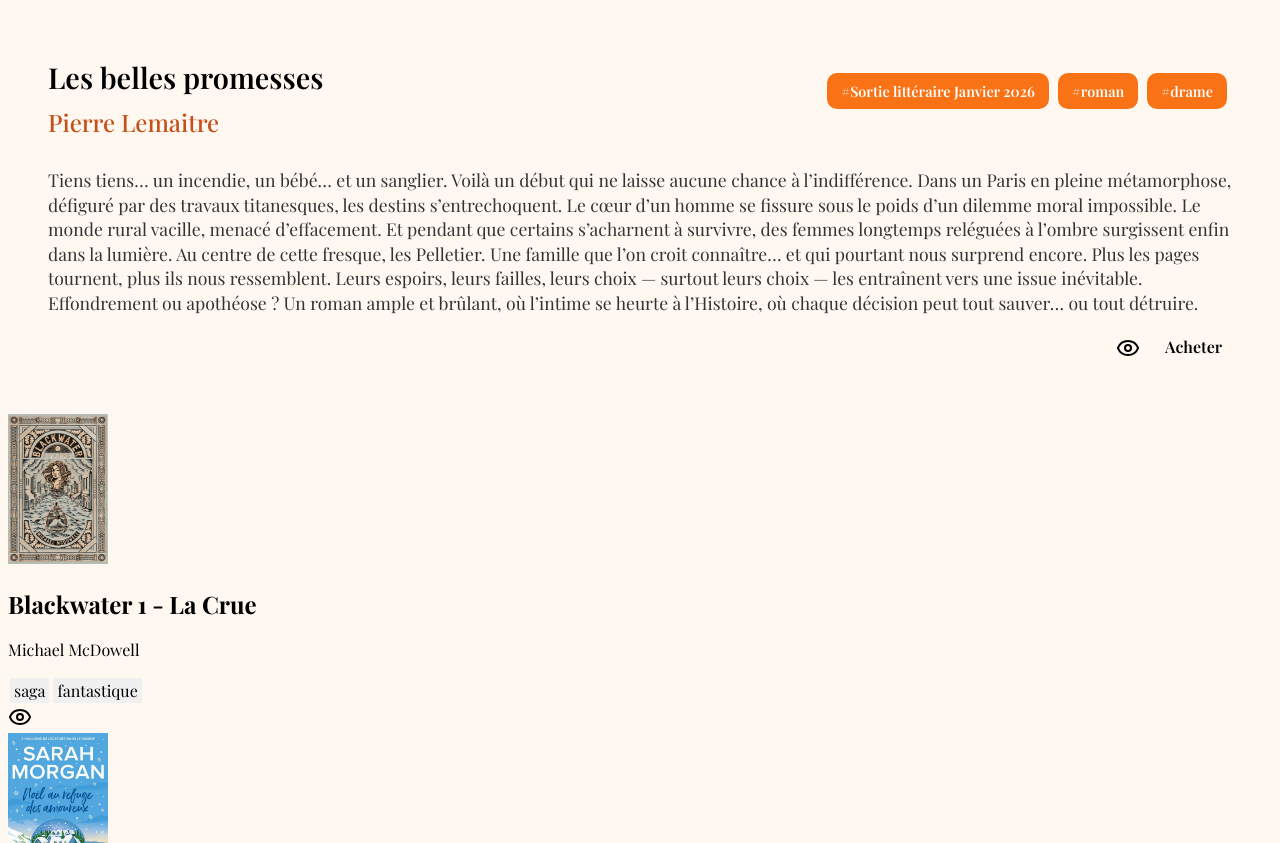
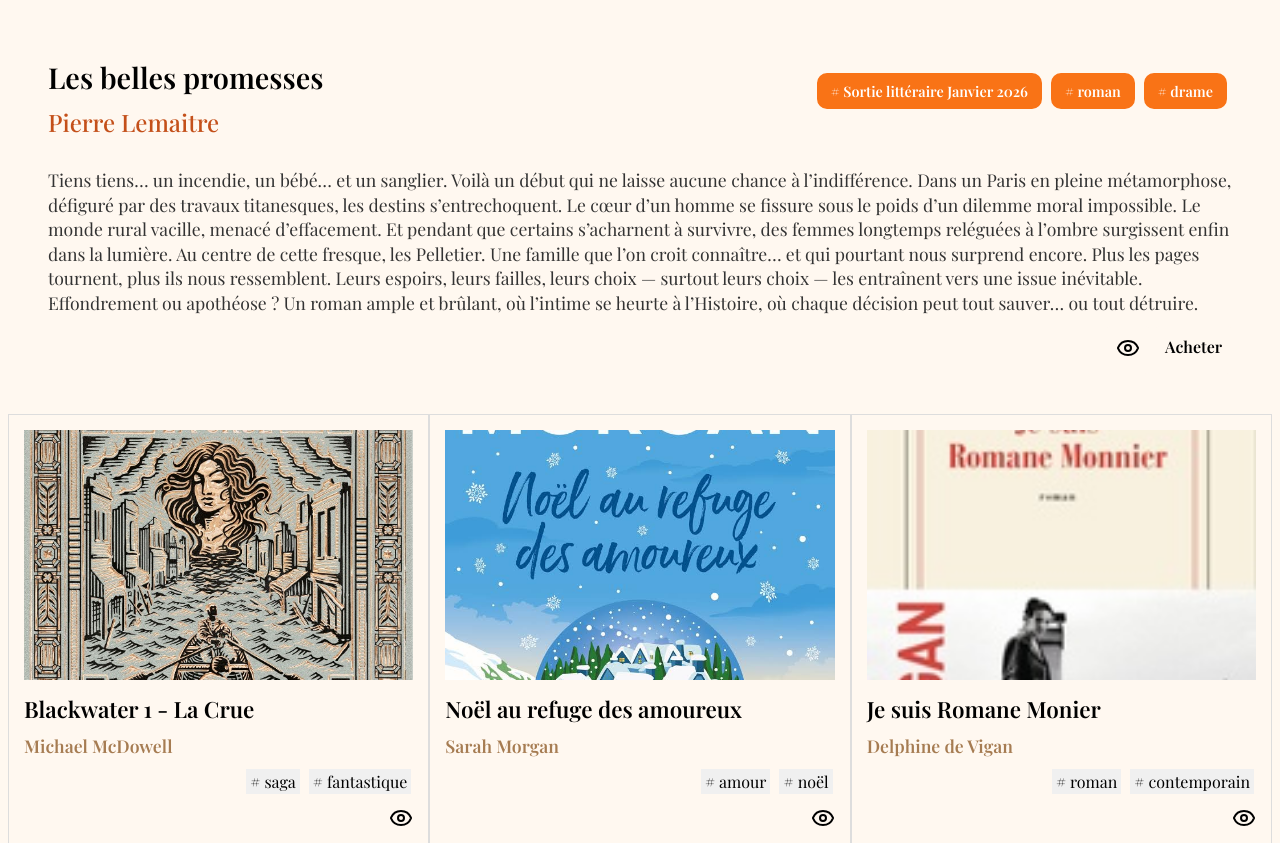
Before and after one commit to Das-F/TiensTiens, a plain HTML site: page index.html in a window 1280 px wide. Shown: the part 525-1368 px from the top of the page. Drawn offline with nearby package versions, Linux system fonts and the light colour scheme; a web font is replaced by a local one.

Commit message:
news-feed css added

```diff
--- a/books-display.js
+++ b/books-display.js
@@ -17,8 +17,8 @@
   card.classList.add("book-card");
   const img = document.createElement("img");
   img.alt = "cover";
-  img.style.width = "100px";
-  img.style.height = "150px";
+  img.style.width = "100%";
+  img.style.height = "250px";
   card.appendChild(img);
   const titleAuthorContainer = document.createElement("div");
   titleAuthorContainer.classList.add("title-author");
@@ -61,7 +61,7 @@
 }
 
 function displayBooks(books) {
-  const feed = document.querySelector(".news.feed") || document.querySelector(".news") || document.querySelector(".feed") || document.body;
+  const feed = document.querySelector(".feed");
   if (!Array.isArray(books) || books.length === 0) return;
   books.forEach((book) => {
     const card = createBookCard();
--- a/books.js
+++ b/books.js
@@ -3,13 +3,14 @@
     title: "Blackwater 1 - La Crue",
     author: "Michael McDowell",
     image: "/assets/bookscover/Blackwater-La-crue-McDowell-couverture.jpg",
-    tags: ["saga", "fantastique"],
+    tags: ["# saga", "# fantastique"],
     cover: "Alors que les flots sombres et menaçants de la rivière submergent Perdido, une petite ville du sud de l’Alabama, les Caskey, une riche famille de propriétaires, doivent faire face aux innombrables dégâts provoqués par la crue. Mené par Mary-Love, la puissante matriarche, et par Oscar, son fils dévoué, le clan s’apprête à se relever. Mais c’est compter sans l’apparition, aussi soudaine que mystérieuse, d’Elinor Dammert, jeune femme séduisante au passé trouble, dont le seul dessein semble être de s’immiscer au coeur de la famille Caskey.",
     pitch:
       "Tiens tiens… et si la véritable menace après une crue n’était pas l’eau… mais ce qu’elle a laissé entrer en ville ? Dans Blackwater - Tome 1 : La Crue, Michael McDowell** plante le décor d’une petite ville d’Alabama ravagée par les eaux. Alors que la puissante famille Caskey tente de reprendre le contrôle après la catastrophe, une mystérieuse jeune femme apparaît, rescapée énigmatique au regard troublant… et à l’ambition silencieuse. Très vite, derrière les façades respectables et les politesses du Sud, les tensions montent. Intrigues familiales, secrets enfouis, pouvoir, jalousies… et cette présence étrange qui semble s’insinuer partout. La crue a peut-être reculé, mais quelque chose d’autre commence à monter. Lentement. Inexorablement. Saga gothique captivante, fresque familiale vénéneuse et récit aux frissons subtils, La Crue nous entraîne dans une atmosphère moite et envoûtante où le danger ne fait jamais de bruit… mais ne disparaît jamais vraiment.",
   },
-  { title: "Noël au refuge des amoureux", author: "Sarah Morgan", image: "/assets/bookscover/Noel-au-refuge-des-amoureux.jpg", tags: ["amour", "noël"] },
-  { title: "Je suis Romane Monier", author: "Delphine de Vigan", image: "/assets/bookscover/je-suis-romane-monier.jpg", tags: ["roman", "contemporain"] },
-  { title: "Fauves", author: "Melissa Da Costa", image: "/assets/bookscover/fauves.jpg", tags: ["émotion", "drame"] },
-  { title: "Une pension en Italie", author: "Philippe Besson", image: "/assets/bookscover/une-pension-en-italie.jpg", tags: ["amour", "nostalgie"] },
+  { title: "Noël au refuge des amoureux", author: "Sarah Morgan", image: "/assets/bookscover/Noel-au-refuge-des-amoureux.jpg", tags: ["# amour", "# noël"] },
+  { title: "Je suis Romane Monier", author: "Delphine de Vigan", image: "/assets/bookscover/je-suis-romane-monier.jpg", tags: ["# roman", "# contemporain"] },
+  { title: "Fauves", author: "Melissa Da Costa", image: "/assets/bookscover/fauves.jpg", tags: ["# émotion", "# drame"] },
+  { title: "Une pension en Italie", author: "Philippe Besson", image: "/assets/bookscover/une-pension-en-italie.jpg", tags: ["# amour", "# nostalgie"] },
+  { title: "Le visage de la nuit", author: "Cécile Coulon", image: "/assets/bookscover/le-visage-de-la-nuit.jpg", tags: ["# drame", "# psychologie"] },
 ];
--- a/index.html
+++ b/index.html
@@ -31,9 +31,9 @@
             <h3>Pierre Lemaitre</h3>
           </div>
           <div class="tag">
-            <span class="tag-item">#Sortie littéraire Janvier 2026</span>
-            <span class="tag-item">#roman</span>
-            <span class="tag-item">#drame</span>
+            <span class="tag-item"># Sortie littéraire Janvier 2026</span>
+            <span class="tag-item"># roman</span>
+            <span class="tag-item"># drame</span>
           </div>
         </div>
         <p>
@@ -50,7 +50,9 @@
         </div>
       </div>
     </section>
-    <section class="news-feed"></section>
+    <section class="news-feed">
+      <div class="feed"></div>
+    </section>
 
     <script src="books.js"></script>
     <!-- load display logic after books data -->
--- a/style/index.css
+++ b/style/index.css
@@ -120,3 +120,50 @@
   font-weight: 600;
   margin-right: 5px;
 }
+
+/* news-feed section */
+
+.feed {
+  display: grid;
+  grid-template-columns: 1fr 1fr 1fr;
+}
+
+.book-card {
+  padding: 15px;
+  border: 1px solid #ddd;
+}
+
+.book-card img {
+  width: 100%;
+  height: auto;
+  object-fit: cover;
+}
+
+.book-card h2 {
+  font-size: 1.4em;
+  margin: 10px 0 5px 0;
+  font-weight: 600;
+}
+
+.book-card p {
+  font-size: 1.1em;
+  font-weight: 600;
+  margin: 10px 0 5px 0;
+  color: #a67c52;
+}
+
+.book-card .tags {
+  display: flex;
+  gap: 5px;
+  flex-wrap: wrap;
+  flex-direction: row;
+  margin-top: 10px;
+  justify-content: flex-end;
+}
+
+.book-card .action-button {
+  display: flex;
+  gap: 5px;
+  justify-content: flex-end;
+  margin-top: 10px;
+}
```
